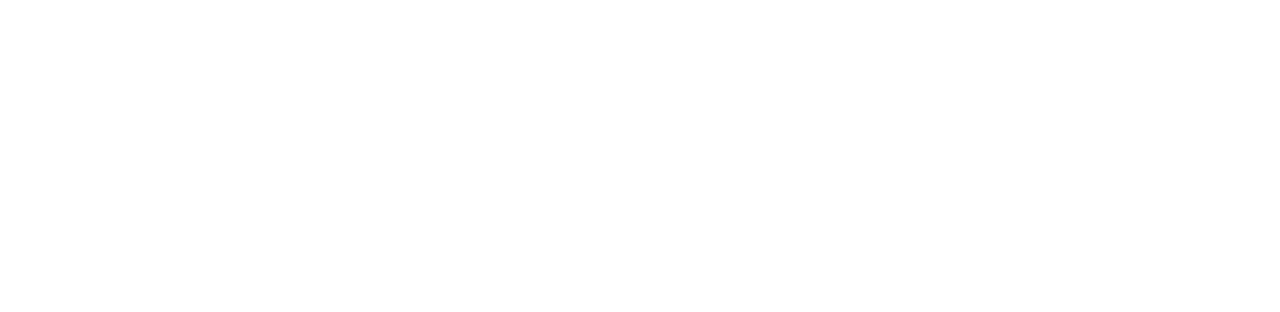
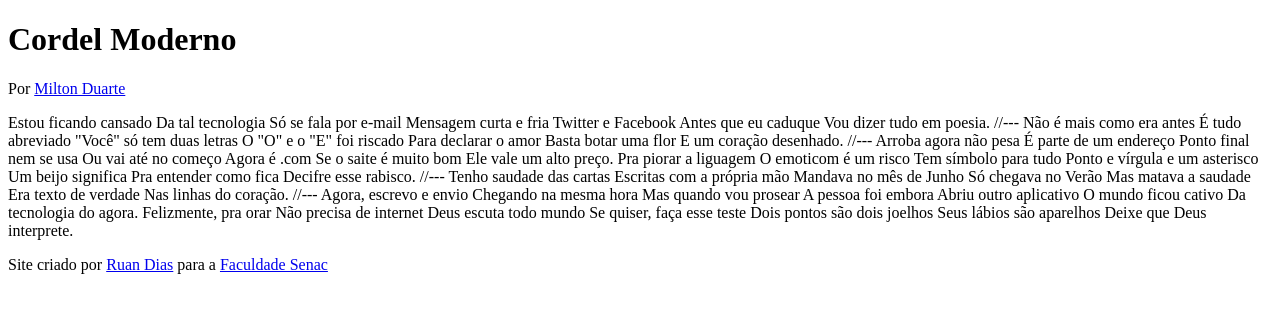
Before and after one commit to ruandias-at/html-css, a plain HTML site: page desafios/desafio012/cordel.html in a window 1280 px wide. Drawn offline with Linux system fonts and the light colour scheme.

Commit message:
Update desafio012

```diff
--- a/desafios/desafio012/cordel.html
+++ b/desafios/desafio012/cordel.html
@@ -3,9 +3,79 @@
 <head>
     <meta charset="UTF-8">
     <meta name="viewport" content="width=device-width, initial-scale=1.0">
-    <title>Desafio Cordel</title>
+    <title>Cordel Moderno</title>
 </head>
 <body>
+    <header>
+        <h1>Cordel Moderno</h1>
+        <p>Por <a href="https://www.recantodasletras.com.br/poesias/3186743" target="_blank">Milton Duarte</a></p>
+    </header>
 
+    Estou ficando cansado
+    Da tal tecnologia
+    Só se fala por e-mail
+    Mensagem curta e fria
+    Twitter e Facebook
+    Antes que eu caduque
+    Vou dizer tudo em poesia.
+
+    //---
+
+    Não é mais como era antes
+    É tudo abreviado
+    "Você" só tem duas letras
+    O "O" e o "E" foi riscado
+    Para declarar o amor
+    Basta botar uma flor
+    E um coração desenhado.
+
+    //---
+
+    Arroba agora não pesa
+    É parte de um endereço
+    Ponto final nem se usa
+    Ou vai até no começo
+    Agora é .com
+    Se o saite é muito bom
+    Ele vale um alto preço.
+
+    Pra piorar a liguagem
+    O emoticom é um risco
+    Tem símbolo para tudo
+    Ponto e vírgula e um asterisco
+    Um beijo significa
+    Pra entender como fica
+    Decifre esse rabisco.
+
+    //---
+
+    Tenho saudade das cartas
+    Escritas com a própria mão
+    Mandava no mês de Junho
+    Só chegava no Verão
+    Mas matava a saudade
+    Era texto de verdade
+    Nas linhas do coração.
+
+    //---
+
+    Agora, escrevo e envio
+    Chegando na mesma hora
+    Mas quando vou prosear
+    A pessoa foi embora
+    Abriu outro aplicativo
+    O mundo ficou cativo
+    Da tecnologia do agora.
+
+    Felizmente, pra orar
+    Não precisa de internet
+    Deus escuta todo mundo
+    Se quiser, faça esse teste
+    Dois pontos são dois joelhos
+    Seus lábios são aparelhos
+    Deixe que Deus interprete.
+    <footer>
+        <p>Site criado por <a href="https://github.com/ruandias-at" target="_blank">Ruan Dias</a> para a <a href="https://www.df.senac.br/faculdade/" target="_blank">Faculdade Senac</a></p>
+    </footer>
 </body>
 </html>
```
